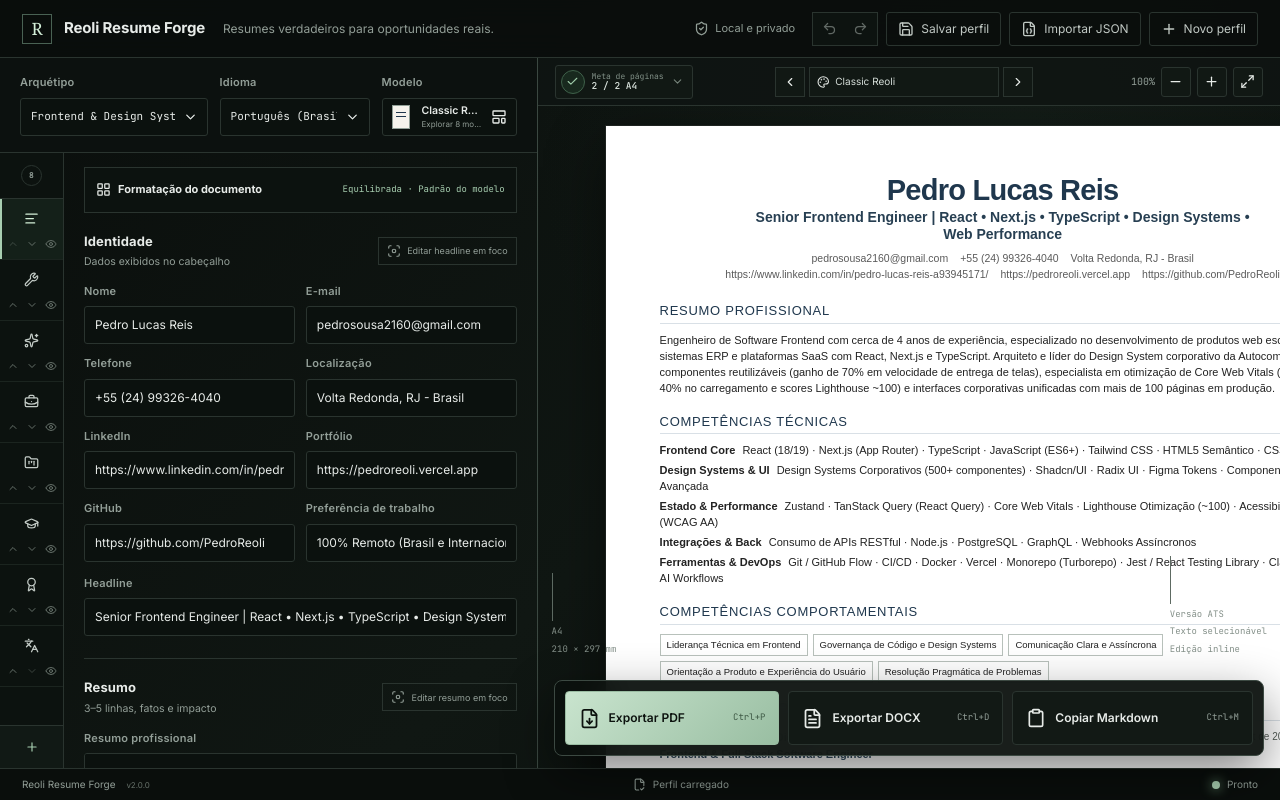
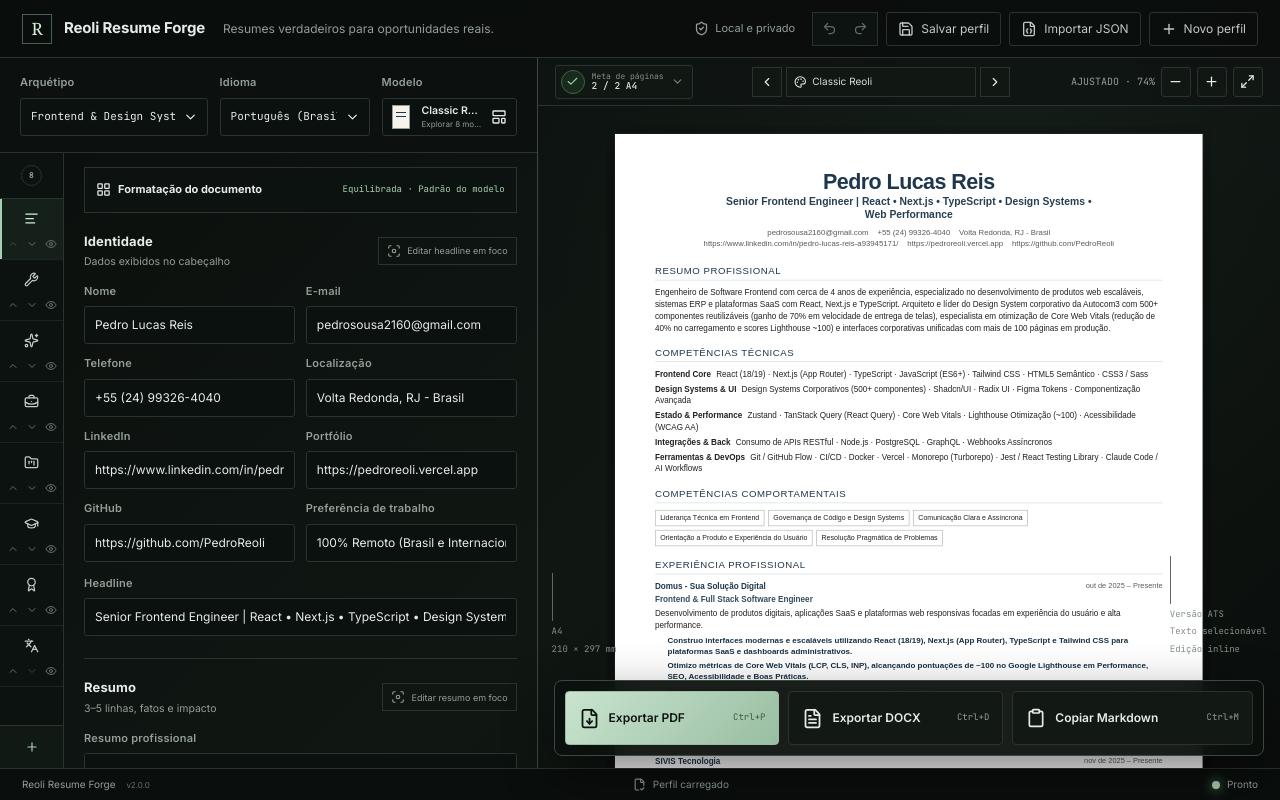
Before and after one commit to PedroReoli/reoli-resume-forge, a React (Vite) app: page / in a window 1280 px wide. Built offline with nearby package versions, Linux system fonts and the light colour scheme.

Commit message:
fix(preview): encaixa A4 sem rolagem acidental

```diff
--- a/src/components/preview/PreviewPane.tsx
+++ b/src/components/preview/PreviewPane.tsx
@@ -1,5 +1,6 @@
 import { ChevronLeft, ChevronRight, Maximize2, Minus, Palette, Plus } from 'lucide-react';
 import { useEffect, useRef, useState } from 'react';
+import { A4_PREVIEW_WIDTH, calculateFitZoom } from '../../domain/previewScale';
 import { TEMPLATE_OPTIONS } from '../../domain/resumeLayout';
 import type { ResumeProfile, ResumeTemplate } from '../../types/resume';
 import { PageFitControl } from './PageFitControl';
@@ -17,8 +18,9 @@ interface PreviewPaneProps {
 
 export function PreviewPane({ profile, template, onTemplate, onProfile, onPageCount }: PreviewPaneProps) {
   const [zoom, setZoom] = useState(100);
-  const [fitMode, setFitMode] = useState(() => window.innerWidth <= 1040);
+  const [fitMode, setFitMode] = useState(true);
   const [pageCount, setPageCount] = useState(1);
+  const [documentHeight, setDocumentHeight] = useState(A4_PREVIEW_HEIGHT);
   const documentRef = useRef<HTMLDivElement>(null);
   const stageRef = useRef<HTMLDivElement>(null);
 
@@ -28,6 +30,7 @@ export function PreviewPane({ profile, template, onTemplate, onProfile, onPageCo
     const update = () => {
       const measuredHeight = element.scrollHeight;
       if (measuredHeight < 100) return;
+      setDocumentHeight(Math.max(A4_PREVIEW_HEIGHT, measuredHeight));
       const count = Math.max(1, Math.ceil(measuredHeight / A4_PREVIEW_HEIGHT));
       setPageCount(count);
       onPageCount?.(count);
@@ -41,7 +44,14 @@ export function PreviewPane({ profile, template, onTemplate, onProfile, onPageCo
   useEffect(() => {
     const stage = stageRef.current;
     if (!stage || !fitMode) return undefined;
-    const fit = () => setZoom(Math.max(35, Math.min(100, Math.floor(((stage.clientWidth - 24) / 794) * 100))));
+    const fit = () => {
+      const styles = window.getComputedStyle(stage);
+      setZoom(calculateFitZoom(
+        stage.clientWidth,
+        Number.parseFloat(styles.paddingLeft),
+        Number.parseFloat(styles.paddingRight),
+      ));
+    };
     const observer = new ResizeObserver(fit);
     observer.observe(stage);
     fit();
@@ -84,15 +94,22 @@ export function PreviewPane({ profile, template, onTemplate, onProfile, onPageCo
           <button type="button" aria-label="Próximo template" onClick={() => cycleTemplate(1)}><ChevronRight size={14} /></button>
         </div>
         <div className="zoom-controls" aria-label="Zoom do documento">
-          <span>{zoom}%</span>
+          <span aria-live="polite">{fitMode ? `Ajustado · ${zoom}%` : `${zoom}%`}</span>
           <button type="button" aria-label="Reduzir zoom" onClick={() => { setFitMode(false); setZoom((value) => Math.max(35, value - 10)); }}><Minus size={15} /></button>
           <button type="button" aria-label="Aumentar zoom" onClick={() => { setFitMode(false); setZoom((value) => Math.min(130, value + 10)); }}><Plus size={15} /></button>
-          <button type="button" aria-label="Ajustar à largura" aria-pressed={fitMode} onClick={() => setFitMode(true)}><Maximize2 size={15} /></button>
+          <button type="button" aria-label="Ajustar página à largura" title="Encaixar A4 na largura disponível" aria-pressed={fitMode} onClick={() => setFitMode(true)}><Maximize2 size={15} /></button>
         </div>
       </div>
       <div className="paper-stage" ref={stageRef}>
         <div className="page-meta left"><span>A4</span><span>210 × 297 mm</span></div>
-        <div className="paper-scale" style={{ '--document-zoom': zoom / 100 } as React.CSSProperties}>
+        <div
+          className="paper-scale"
+          style={{
+            '--document-zoom': zoom / 100,
+            width: `${(A4_PREVIEW_WIDTH * zoom) / 100 + 16}px`,
+            height: `${(documentHeight * zoom) / 100 + 16}px`,
+          } as React.CSSProperties}
+        >
           <div className="document-frame" ref={documentRef}>
             <ResumePreview profile={profile} template={template} onProfile={onProfile} />
             {Array.from({ length: Math.max(0, pageCount - 1) }, (_, index) => (
--- /dev/null
+++ b/src/domain/previewScale.ts
@@ -0,0 +1,20 @@
+export const A4_PREVIEW_WIDTH = 794;
+export const MIN_PREVIEW_ZOOM = 35;
+export const MAX_FIT_ZOOM = 100;
+
+export function calculateFitZoom(
+  stageWidth: number,
+  paddingLeft = 0,
+  paddingRight = 0,
+  breathingRoom = 16,
+): number {
+  if (!Number.isFinite(stageWidth) || stageWidth <= 0) return MAX_FIT_ZOOM;
+
+  const horizontalInsets = [paddingLeft, paddingRight, breathingRoom]
+    .map((value) => (Number.isFinite(value) ? Math.max(0, value) : 0))
+    .reduce((total, value) => total + value, 0);
+  const availableWidth = Math.max(1, stageWidth - horizontalInsets);
+  const percentage = Math.floor((availableWidth / A4_PREVIEW_WIDTH) * 100);
+
+  return Math.max(MIN_PREVIEW_ZOOM, Math.min(MAX_FIT_ZOOM, percentage));
+}
--- a/src/styles/responsive.css
+++ b/src/styles/responsive.css
@@ -91,7 +91,6 @@
   .ats-panel { padding: 20px 14px 28px; }
   .preview-column { height: calc(100vh - 143px); min-height: 620px; border-top: 1px solid var(--line-strong); }
   .paper-stage { padding: 16px 16px 120px; }
-  .paper-scale { width: 794px; }
   .action-dock { position: fixed; bottom: 12px; }
   .status-bar { min-height: 32px; }
 }
--- a/src/styles/workspace.css
+++ b/src/styles/workspace.css
@@ -653,7 +653,7 @@
 }
 
 .zoom-controls > span {
-  min-width: 40px;
+  min-width: 86px;
   text-align: right;
 }
 
@@ -677,13 +677,19 @@
 }
 
 .paper-scale {
+  box-sizing: border-box;
+  margin: 0 auto;
+  overflow: hidden;
+  padding: 8px;
+}
+
+.document-frame {
+  position: relative;
   width: 794px;
-  margin: 0 auto;
+  min-height: 1123px;
   transform: scale(var(--document-zoom));
   transform-origin: top left;
 }
-
-.document-frame { position: relative; min-height: 1123px; }
 .page-break-guide { position: absolute; z-index: 2; right: -9px; left: -9px; height: 0; border-top: 1px dashed rgb(99 121 108 / 65%); pointer-events: none; }
 .page-break-guide::before { position: absolute; top: -5px; right: 0; left: 0; height: 9px; background: linear-gradient(180deg, transparent, rgb(8 12 10 / 18%), transparent); content: ""; }
 .page-break-guide span { position: absolute; top: 5px; right: 8px; padding: 2px 5px; color: #66786e; background: #111814; font-family: var(--mono); font-size: 8px; }
```
Also changed, not shown: 1 other file (tests, documents, lock files or other folders).
